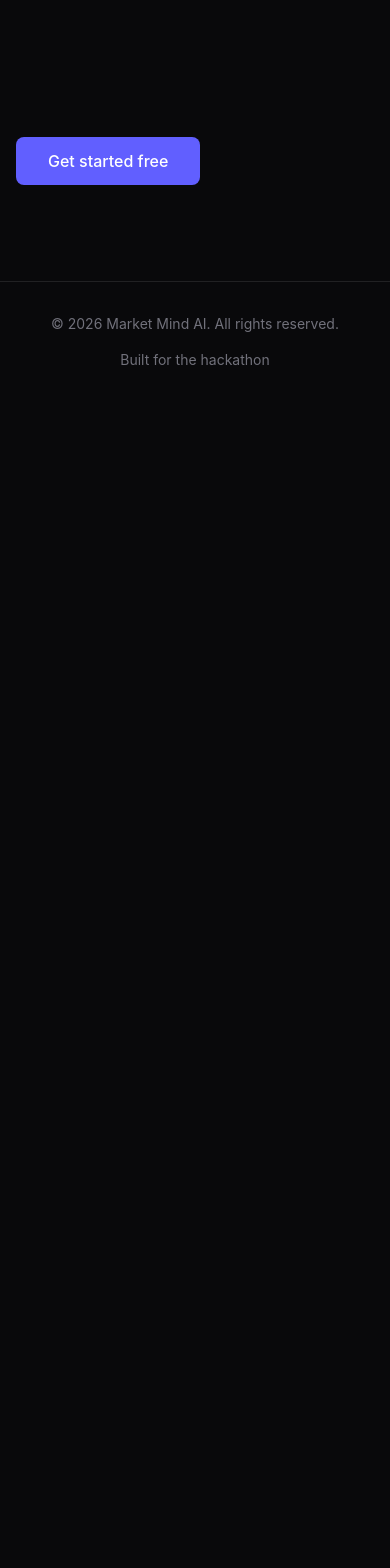
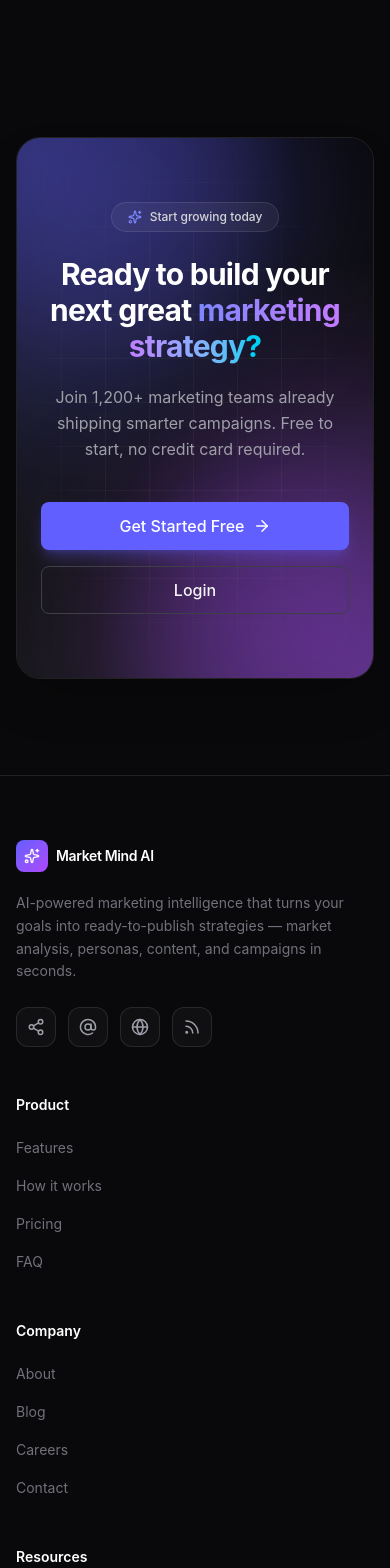
Before and after one commit to Mirghalib/market-mind-ai, a React (Vite) app in the folder frontend/: page / in a window 390 px wide. Shown: the part 9860-11428 px from the top of the page. Before the commit the page ends 10262 px from the top, so only its background shows below. Built offline with nearby package versions, Linux system fonts and the light colour scheme; no server answers.

Commit message:
feat: complete landing page

```diff
--- a/frontend/src/components/common/Footer.jsx
+++ b/frontend/src/components/common/Footer.jsx
@@ -1,13 +1,117 @@
+import { Link } from 'react-router-dom'
+import { AtSign, Globe, Rss, Share2, Sparkles } from 'lucide-react'
 import { APP_NAME } from '@/constants'
+
+const columns = [
+  {
+    title: 'Product',
+    links: [
+      { label: 'Features', href: '#features' },
+      { label: 'How it works', href: '#how-it-works' },
+      { label: 'Pricing', href: '#pricing' },
+      { label: 'FAQ', href: '#faq' },
+    ],
+  },
+  {
+    title: 'Company',
+    links: [
+      { label: 'About', href: '#about' },
+      { label: 'Blog', href: '#' },
+      { label: 'Careers', href: '#' },
+      { label: 'Contact', href: '#' },
+    ],
+  },
+  {
+    title: 'Resources',
+    links: [
+      { label: 'Documentation', href: '#' },
+      { label: 'API Reference', href: '#' },
+      { label: 'Guides', href: '#' },
+      { label: 'Support', href: '#' },
+    ],
+  },
+  {
+    title: 'Legal',
+    links: [
+      { label: 'Privacy Policy', href: '#' },
+      { label: 'Terms of Service', href: '#' },
+      { label: 'Cookie Policy', href: '#' },
+    ],
+  },
+]
+
+const socials = [
+  { label: 'X (Twitter)', icon: Share2 },
+  { label: 'LinkedIn', icon: AtSign },
+  { label: 'YouTube', icon: Globe },
+  { label: 'Blog', icon: Rss },
+]
 
 export default function Footer() {
   return (
     <footer className="border-t border-zinc-800/80 bg-zinc-950">
-      <div className="mx-auto flex max-w-7xl flex-col items-center justify-between gap-4 px-4 py-8 sm:flex-row sm:px-6 lg:px-8">
-        <p className="text-sm text-zinc-500">
-          &copy; {new Date().getFullYear()} {APP_NAME}. All rights reserved.
-        </p>
-        <p className="text-sm text-zinc-500">Built for the hackathon</p>
+      <div className="mx-auto max-w-7xl px-4 py-16 sm:px-6 lg:px-8">
+        <div className="grid gap-12 lg:grid-cols-6 lg:gap-8">
+          {/* Brand column */}
+          <div className="lg:col-span-2">
+            <Link to="/" className="flex items-center gap-2" aria-label={`${APP_NAME} home`}>
+              <span className="flex h-8 w-8 items-center justify-center rounded-lg bg-gradient-to-br from-indigo-500 to-purple-500">
+                <Sparkles size={16} className="text-white" />
+              </span>
+              <span className="text-sm font-semibold tracking-tight text-white">
+                {APP_NAME}
+              </span>
+            </Link>
+
+            <p className="mt-5 max-w-sm text-sm leading-relaxed text-zinc-500">
+              AI-powered marketing intelligence that turns your goals into
+              ready-to-publish strategies — market analysis, personas, content,
+              and campaigns in seconds.
+            </p>
+
+            <div className="mt-6 flex items-center gap-3">
+              {socials.map(({ label, icon: Icon }) => (
+                <a
+                  key={label}
+                  href="#"
+                  aria-label={label}
+                  className="flex h-10 w-10 items-center justify-center rounded-xl border border-white/10 bg-white/[0.03] text-zinc-400 transition-all duration-200 hover:-translate-y-0.5 hover:border-indigo-400/40 hover:bg-indigo-500/10 hover:text-indigo-300"
+                >
+                  <Icon size={18} />
+                </a>
+              ))}
+            </div>
+          </div>
+
+          {/* Link columns */}
+          {columns.map((column) => (
+            <div key={column.title}>
+              <h3 className="text-sm font-semibold text-white">{column.title}</h3>
+              <ul className="mt-5 space-y-3.5">
+                {column.links.map((link) => (
+                  <li key={link.label}>
+                    <a
+                      href={link.href}
+                      className="text-sm text-zinc-500 transition-colors duration-200 hover:text-white"
+                    >
+                      {link.label}
+                    </a>
+                  </li>
+                ))}
+              </ul>
+            </div>
+          ))}
+        </div>
+
+        {/* Copyright bar */}
+        <div className="mt-14 flex flex-col items-center justify-between gap-4 border-t border-zinc-800/80 pt-8 sm:flex-row">
+          <p className="text-sm text-zinc-500">
+            &copy; {new Date().getFullYear()} {APP_NAME}. All rights reserved.
+          </p>
+          <p className="text-sm text-zinc-500">
+            Built for the hackathon
+          </p>
+        </div>
       </div>
     </footer>
   )
--- a/frontend/src/components/landing/CTA.jsx
+++ b/frontend/src/components/landing/CTA.jsx
@@ -1,13 +1,89 @@
+import { motion } from 'framer-motion'
+import { ArrowRight, Sparkles } from 'lucide-react'
 import Button from '@/components/ui/Button'
 
 export default function CTA() {
   return (
-    <section id="cta" aria-label="Get started" className="bg-zinc-950 py-24">
+    <section
+      id="cta"
+      aria-label="Get started"
+      className="relative overflow-hidden bg-zinc-950 py-24"
+    >
       <div className="mx-auto max-w-7xl px-4 sm:px-6 lg:px-8">
-        {/* Content: final call-to-action panel */}
-        <Button to="/register" size="lg">
-          Get started free
-        </Button>
+        <motion.div
+          initial={{ opacity: 0, y: 24 }}
+          whileInView={{ opacity: 1, y: 0 }}
+          viewport={{ once: true, margin: '-60px' }}
+          transition={{ duration: 0.6, ease: 'easeOut' }}
+          className="relative overflow-hidden rounded-3xl border border-white/10 px-6 py-16 text-center shadow-2xl sm:px-12 sm:py-20"
+        >
+          {/* Gradient background */}
+          <div
+            aria-hidden
+            className="absolute inset-0 bg-[radial-gradient(ellipse_at_top_left,rgba(99,102,241,0.35),transparent_55%),radial-gradient(ellipse_at_bottom_right,rgba(168,85,247,0.35),transparent_55%),linear-gradient(to_bottom,#09090b,#18181b)]"
+          />
+
+          {/* Animated aurora glows */}
+          <motion.div
+            aria-hidden
+            animate={{ x: [0, 60, 0], y: [0, 30, 0], scale: [1, 1.15, 1] }}
+            transition={{ duration: 14, repeat: Infinity, ease: 'easeInOut' }}
+            className="pointer-events-none absolute -top-32 -left-24 h-72 w-72 rounded-full bg-indigo-500/30 blur-3xl"
+          />
+          <motion.div
+            aria-hidden
+            animate={{ x: [0, -50, 0], y: [0, -40, 0], scale: [1, 1.1, 1] }}
+            transition={{ duration: 16, repeat: Infinity, ease: 'easeInOut' }}
+            className="pointer-events-none absolute -right-24 -bottom-32 h-72 w-72 rounded-full bg-purple-500/30 blur-3xl"
+          />
+
+          {/* Subtle grid overlay */}
+          <div
+            aria-hidden
+            className="pointer-events-none absolute inset-0 bg-[linear-gradient(to_right,rgba(255,255,255,0.04)_1px,transparent_1px),linear-gradient(to_bottom,rgba(255,255,255,0.04)_1px,transparent_1px)] bg-[size:44px_44px] [mask-image:radial-gradient(ellipse_at_center,black_40%,transparent_75%)]"
+          />
+
+          <div className="relative">
+            <span className="inline-flex items-center gap-2 rounded-full border border-white/10 bg-white/5 px-4 py-1.5 text-xs font-medium text-zinc-300 backdrop-blur">
+              <Sparkles size={14} className="text-indigo-400" />
+              Start growing today
+            </span>
+
+            <h2 className="mx-auto mt-6 max-w-2xl text-3xl font-bold tracking-tight text-white sm:text-4xl lg:text-5xl">
+              Ready to build your next great{' '}
+              <span className="bg-gradient-to-r from-indigo-400 via-purple-400 to-cyan-400 bg-clip-text text-transparent">
+                marketing strategy?
+              </span>
+            </h2>
+
+            <p className="mx-auto mt-5 max-w-xl text-base leading-relaxed text-zinc-400">
+              Join 1,200+ marketing teams already shipping smarter campaigns.
+              Free to start, no credit card required.
+            </p>
+
+            <div className="mt-10 flex flex-col items-center justify-center gap-4 sm:flex-row">
+              <Button
+                to="/register"
+                size="lg"
+                className="group w-full shadow-lg shadow-indigo-500/30 sm:w-auto"
+              >
+                Get Started Free
+                <ArrowRight
+                  size={18}
+                  className="transition-transform duration-200 group-hover:translate-x-0.5"
+                />
+              </Button>
+              <Button
+                to="/login"
+                variant="outline"
+                size="lg"
+                className="w-full border-white/15 sm:w-auto"
+              >
+                Login
+              </Button>
+            </div>
+          </div>
+        </motion.div>
       </div>
     </section>
   )
```
